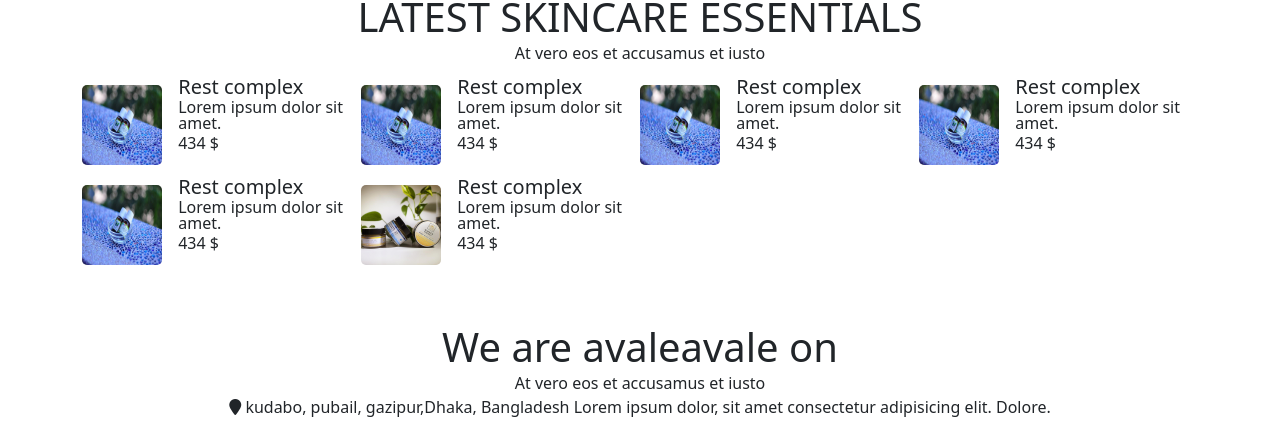
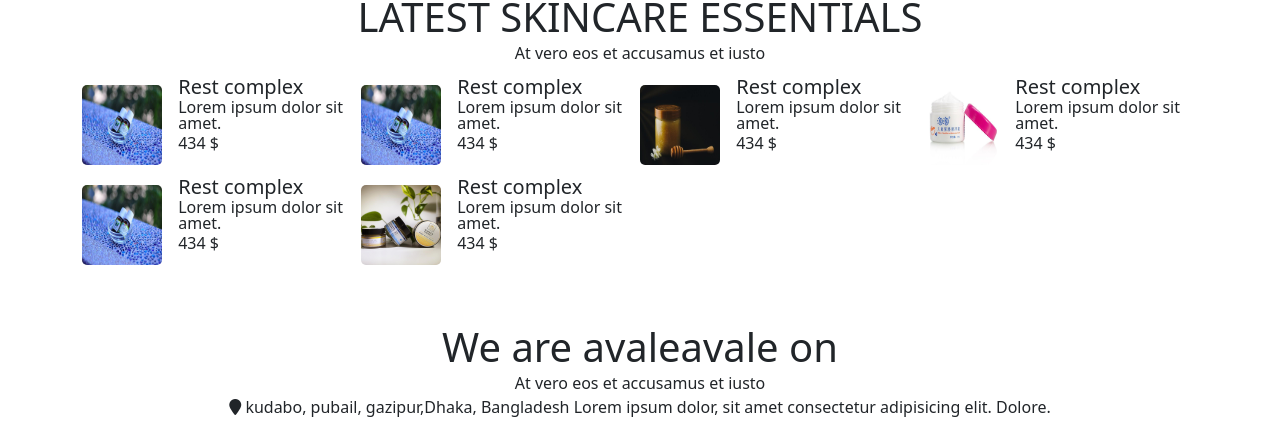
Before and after one commit to Bahadur777/SkinNature, a plain HTML site: page index.html in a window 1280 px wide. Shown: the part 2671-3103 px from the top of the page. Drawn offline with nearby package versions, Linux system fonts and the light colour scheme.

Commit message:
"some Image replacement"

```diff
--- a/index.html
+++ b/index.html
@@ -647,7 +647,7 @@
           <div class="skincare-essential-main">
             <div class="skincare-image-section">
              <div class="skincare-image">
-              <img src="./image/skin-2.jpg" alt="">
+              <img src="/image/skin-4.jpg" alt="">
              </div>
             </div>
             <div class="skincare-essential-details">
@@ -670,7 +670,7 @@
           <div class="skincare-essential-main">
             <div class="skincare-image-section">
              <div class="skincare-image">
-              <img src="./image/skin-2.jpg" alt="">
+              <img src="./image/skin-3.jpg" alt="">
              </div>
             </div>
             <div class="skincare-essential-details">
```
